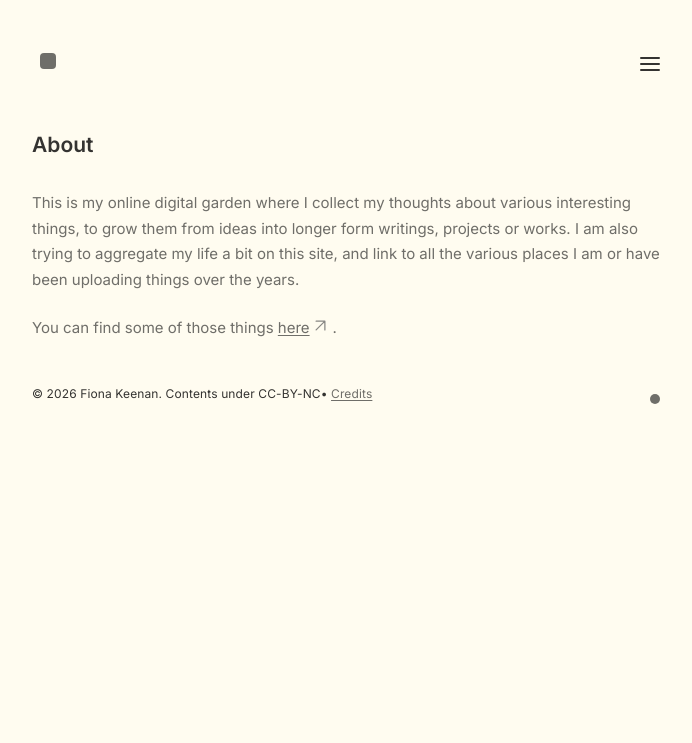
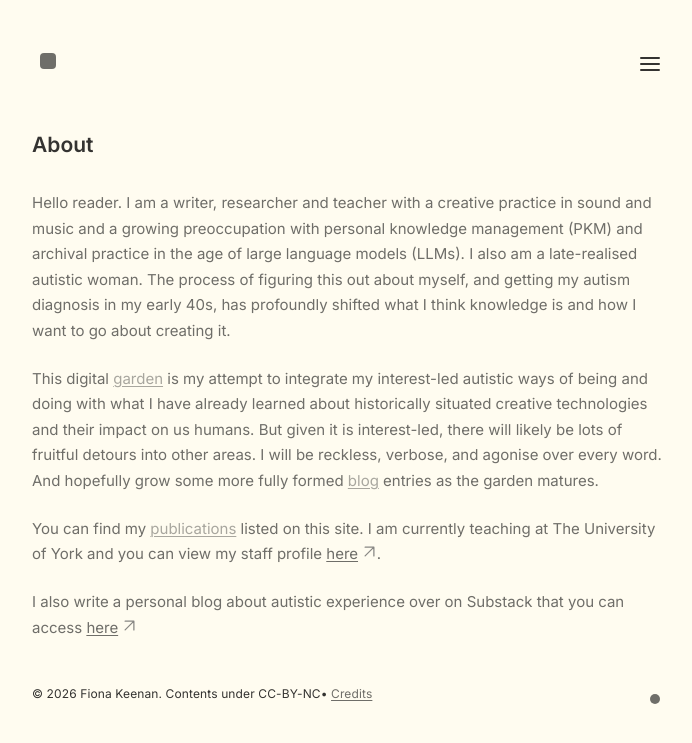
Before and after one commit to fionatkeenan/fionatkeenan.github.io, a Jekyll site: the page built from pages/about.md, in a window 1280 px wide. Shown: the top 743 px of the page, without its empty margins (293-985 px from the left). Built offline with Jekyll 4.4.1, drawn with Linux system fonts in a browser that asks for light colours.

Commit message:
Add files via upload

```diff
--- a/pages/about.md
+++ b/pages/about.md
@@ -4,7 +4,10 @@ layout: Post
 content-type: "static"
 permalink: /about
 ---
+Hello reader. I am a writer, researcher and teacher with a creative practice in sound and music and a growing preoccupation with personal knowledge management (PKM) and archival practice in the age of large language models (LLMs). I also am a late-realised autistic woman. The process of figuring this out about myself, and getting my autism diagnosis in my early 40s, has profoundly shifted what I think knowledge is and how I want to go about creating it.
 
-This is my online digital garden where I collect my thoughts about various interesting things, to grow them from ideas into longer form writings, projects or works. I am also trying to aggregate my life a bit on this site, and link to all the various places I am or have been uploading things over the years.
+This digital [[garden]] is my attempt to integrate my interest-led autistic ways of being and doing with what I have already learned about historically situated creative technologies and their impact on us humans. But given it is interest-led, there will likely be lots of fruitful detours into other areas. I will be reckless, verbose, and agonise over every word. And hopefully grow some more fully formed [[blog]] entries as the garden matures.
 
-You can find some of those things [[here::https://linktr.ee/fionatkeenan]] .
+You can find my [[publications]] listed on this site. I am currently teaching at The University of York and you can view my staff profile [[here::https://www.york.ac.uk/arts-creative-technologies/people/fiona-keenan/]].
+
+I also write a personal blog about autistic experience over on Substack that you can access [[here::https://howigetaround.substack.com/]]
```
